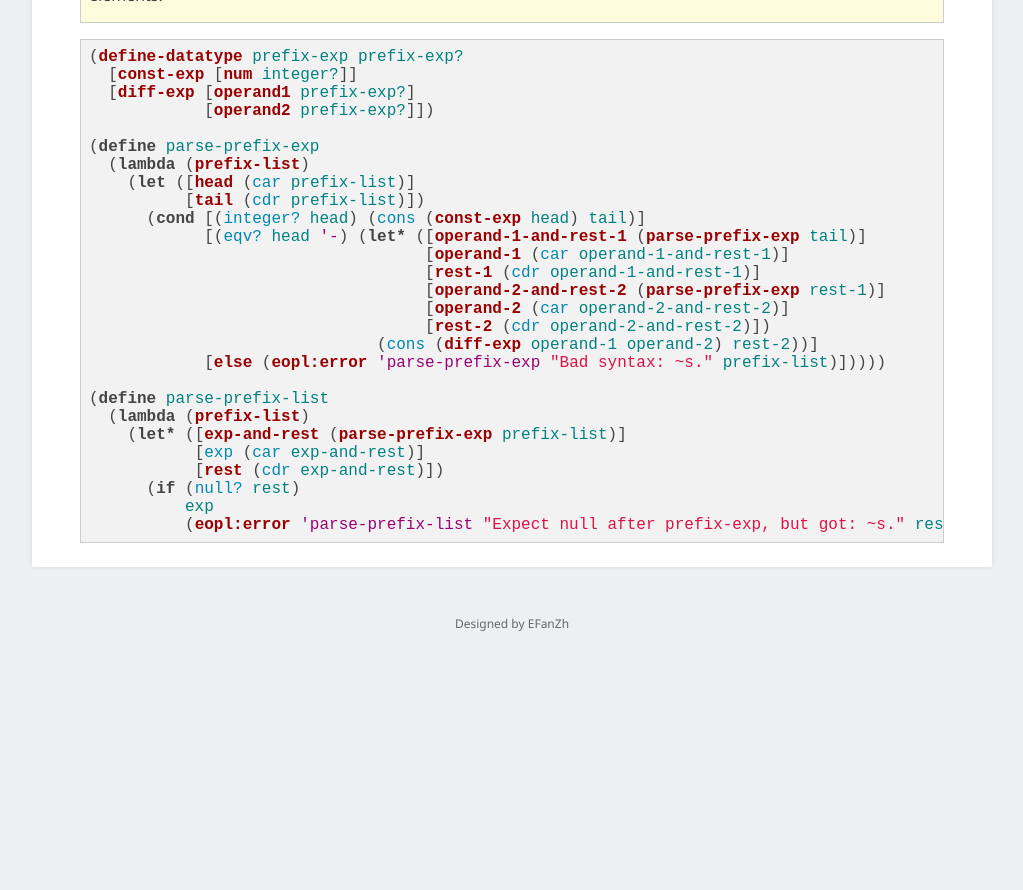
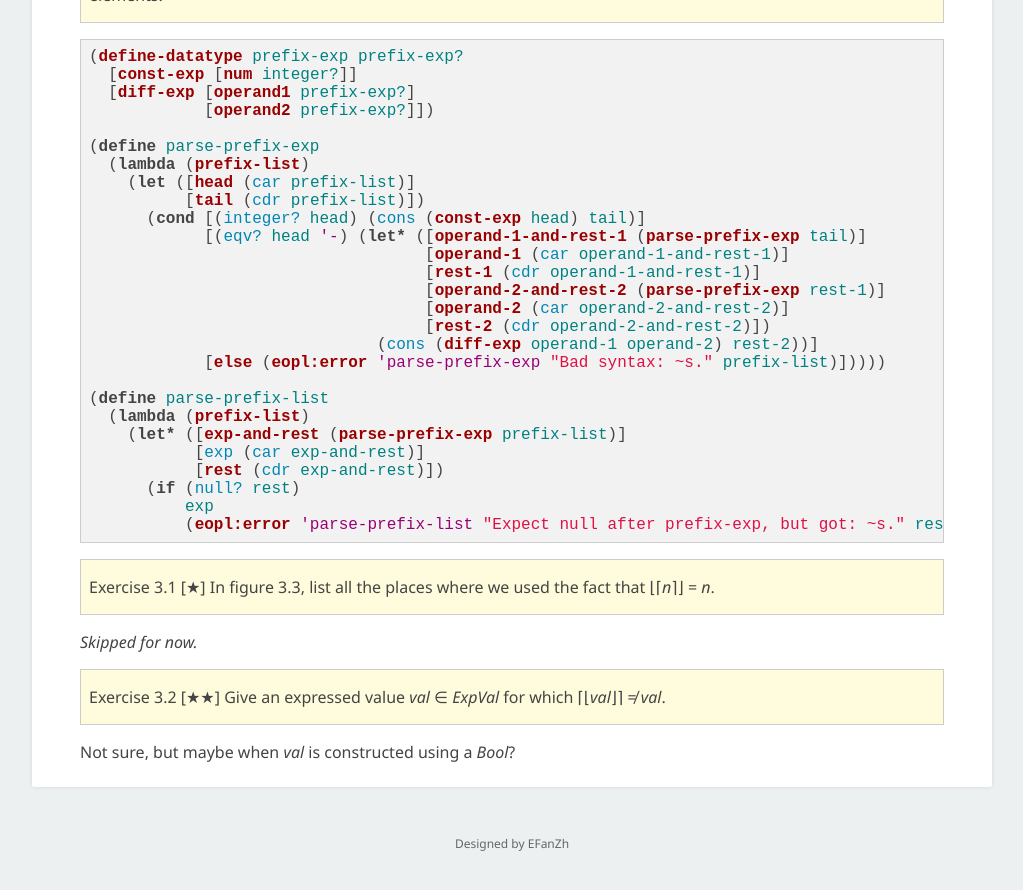
Before and after one commit to EFanZh/efanzh.github.io, a Jekyll site: the page built from _posts/2017-08-06-essentials-of-programming-languages-exercises.md, in a window 1280 px wide and 900 px high, scrolled down 39752 px. Shown: the top 890 px of the window, without its empty margins (128-1151 px from the left). Built offline with Jekyll 4.4.1, drawn with Linux system fonts in a browser that asks for light colours; formulas are drawn with MathJax 3; before the commit the page ends 40432 px from its top, so only the background shows below that.

Commit message:
Add EOPL exercise 3.2

````diff
--- a/_posts/2017-08-06-essentials-of-programming-languages-exercises.md
+++ b/_posts/2017-08-06-essentials-of-programming-languages-exercises.md
@@ -2108,3 +2108,11 @@ bound-var     body
           exp
           (eopl:error 'parse-prefix-list "Expect null after prefix-exp, but got: ~s." rest)))))
 ```
+
+> Exercise 3.1 [★] In figure 3.3, list all the places where we used the fact that ⌊⌈*n*⌉⌋ = *n*.
+
+*Skipped for now.*
+
+> Exercise 3.2 [★★] Give an expressed value *val* ∈ *ExpVal* for which ⌈⌊*val*⌋⌉ ≠ *val*.
+
+Not sure, but maybe when *val* is constructed using a *Bool*?
````
